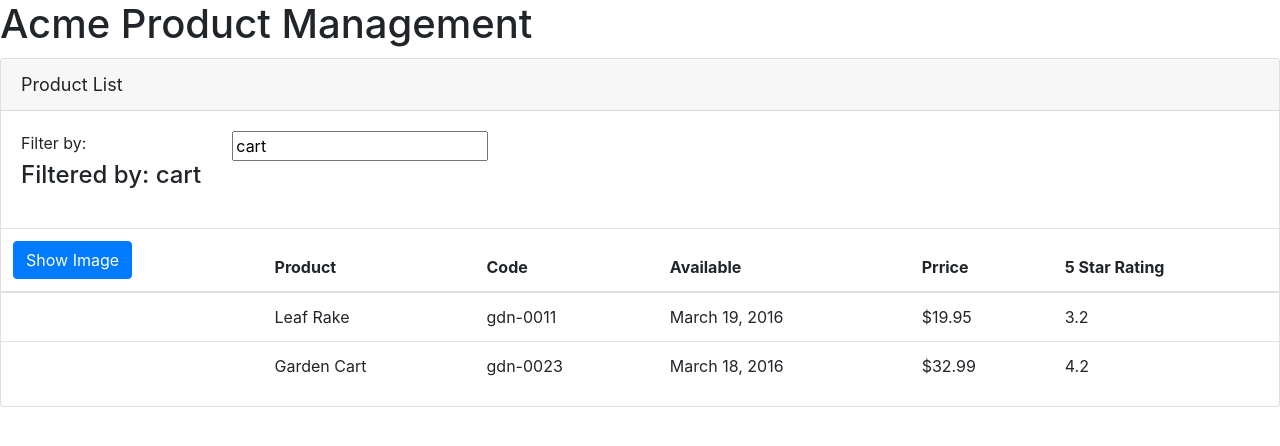
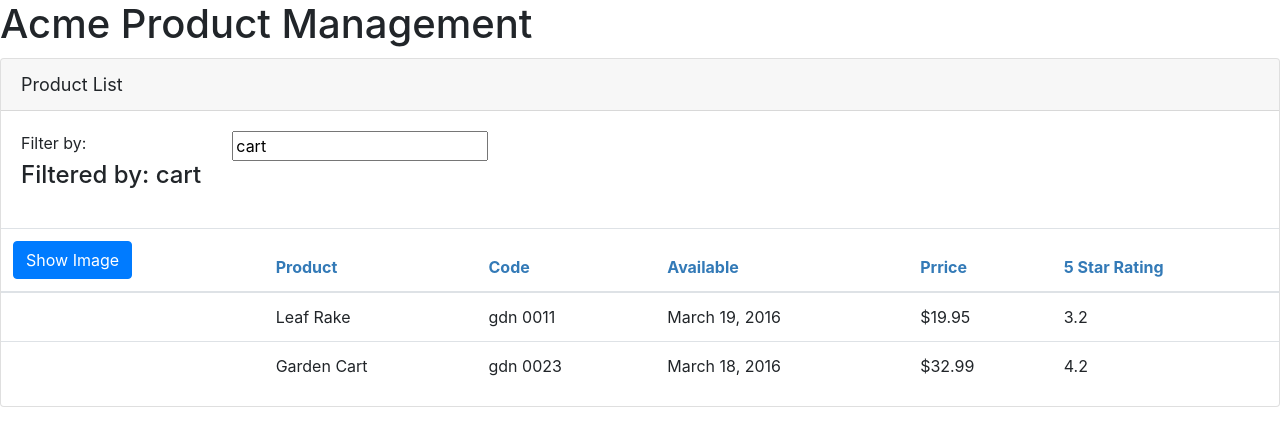
Before and after one commit to rizzyc/angular-gettingStarted-deborahK, an Angular app: page / in a window 1280 px wide. Shown: the top 446 px of the page. Built offline with nearby package versions, Linux system fonts and the light colour scheme.

Commit message:
custome pipe

```diff
--- a/src/app/app.module.ts
+++ b/src/app/app.module.ts
@@ -4,11 +4,13 @@
 
 import { AppComponent } from './app.component';
 import { ProductListComponent } from './products/product-list.component';
+import { ConvertToSpacesPipe } from './shared/convert-to-spaces.pipe';
 
 @NgModule({
   declarations: [
     AppComponent,
-    ProductListComponent
+    ProductListComponent,
+    ConvertToSpacesPipe
   ],
   imports: [
     BrowserModule,
--- /dev/null
+++ b/src/app/products/product-list.component.css
@@ -0,0 +1,3 @@
+thead {
+    color: #337AB7;
+}
--- a/src/app/products/product-list.component.html
+++ b/src/app/products/product-list.component.html
@@ -30,8 +30,8 @@
                         [style.margin.px]='imageMargin'
                         ></td>
                     <td>{{ product.productName}}</td>
-                    <td>{{ product.productCode | lowercase }}</td>
-                    <td>{{ product.releaseDate}}</td>
+                    <td>{{ product.productCode | lowercase | convertToSpaces: '-' }}</td>
+                    <td>{{ product.releaseDate }}</td>
                     <td>{{ product.price | currency:'USD':'symbol':'1.2-2' }}</td>
                     <td>{{ product.starRating}}</td>
                 </tr>
--- a/src/app/products/product-list.component.ts
+++ b/src/app/products/product-list.component.ts
@@ -1,15 +1,17 @@
-import { Component } from '@angular/core';
+import { Component, OnInit } from '@angular/core';
+import { IProduct } from './product';
 @Component({
     selector: 'pm-products',
     templateUrl: './product-list.component.html',
+    styleUrls: ['./product-list.component.css']
 })
-export class ProductListComponent {
+export class ProductListComponent implements OnInit {
     pageTitle = 'Product List';
     imageWidth: number = 50;
     imageMargin: number = 2;
     showImage: boolean = false;
     listFilter: string = 'cart';
-    products: any[] = [
+    products: IProduct[] = [
         {
         'productId': 1,
         'productName': 'Leaf Rake',
@@ -34,4 +36,8 @@
       toggleImage(): void {
           this.showImage = !this.showImage;
       }
+
+      ngOnInit(): void {
+          console.log('In Oninit');
+      }
  }
--- /dev/null
+++ b/src/app/products/product.ts
@@ -0,0 +1,10 @@
+export interface IProduct {
+    productId: number;
+    productName: string;
+    productCode: string;
+    releaseDate: string;
+    price: number;
+    description: string;
+    starRating: number;
+    imageUrl: string;
+}
--- /dev/null
+++ b/src/app/shared/convert-to-spaces.pipe.ts
@@ -0,0 +1,10 @@
+import { Pipe, PipeTransform } from '@angular/core';
+
+@Pipe({
+    name: 'convertToSpaces'
+})
+export class ConvertToSpacesPipe implements PipeTransform {
+    transform(value: string, character: string): string {
+        return value.replace(character, ' ');
+    }
+}
```
